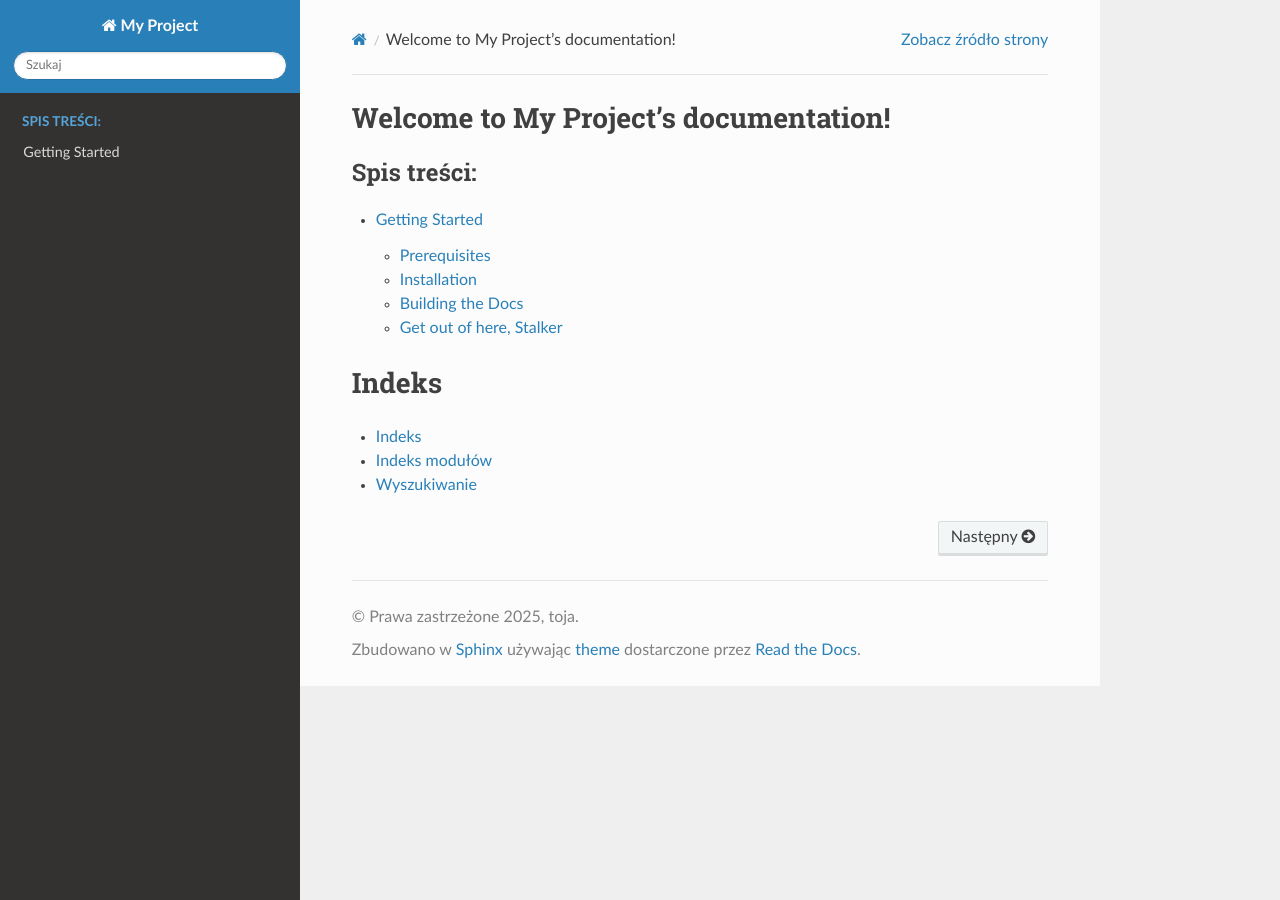
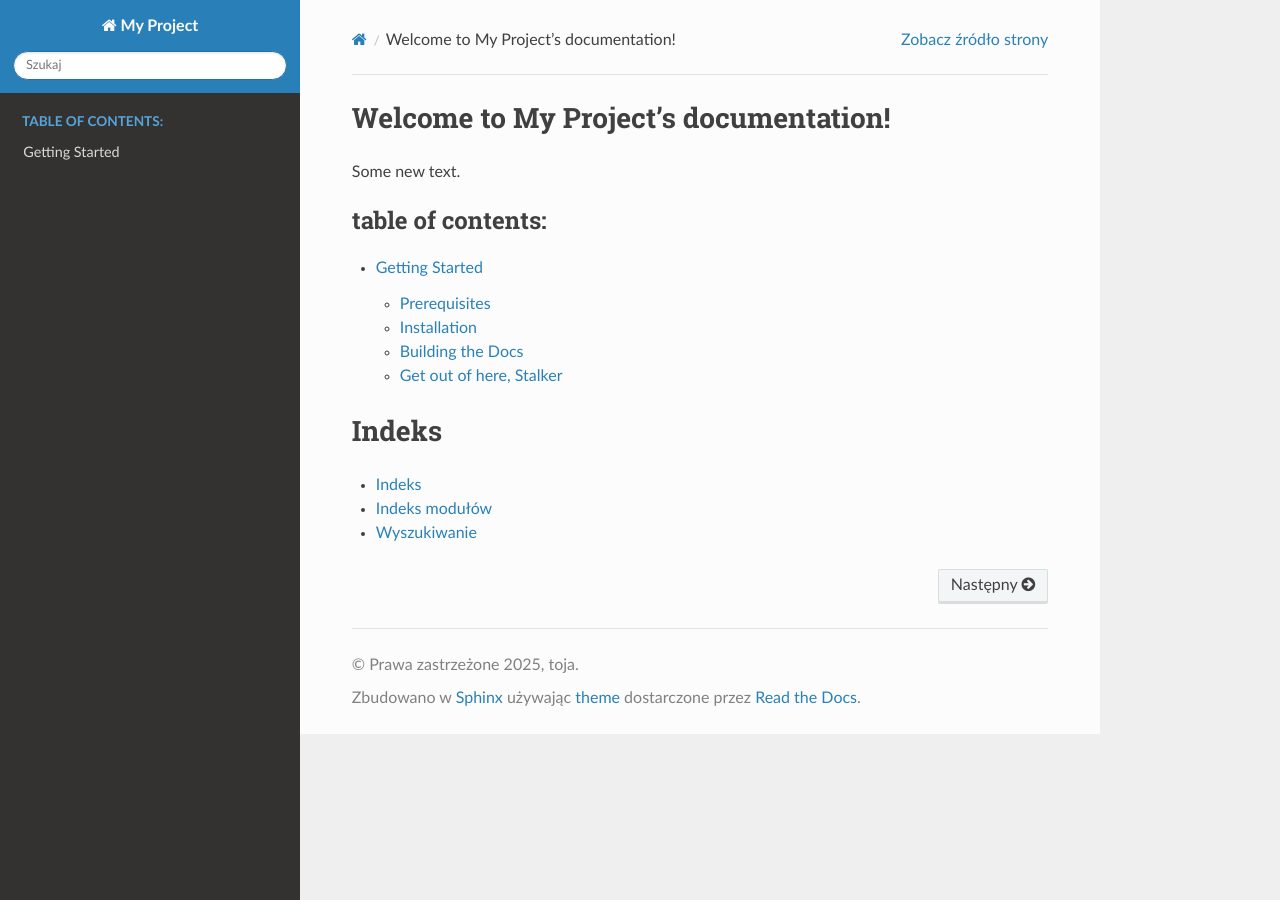
Before and after one commit to ferre111/github-pages-test, a Sphinx documentation site: the page built from docs/index.rst, in a window 1280 px wide. Built offline with Sphinx 7.4.7 and the Read the Docs theme 3.1.0, drawn with Linux system fonts in a browser that asks for light colours.

Commit message:
Some new text

```diff
--- a/docs/index.rst
+++ b/docs/index.rst
@@ -4,9 +4,11 @@
 Welcome to My Project's documentation!
 ======================================
 
+Some new text.
+
 .. toctree::
    :maxdepth: 2
-   :caption: Spis treści:
+   :caption: table of contents:
 
    getting_started
 
```
